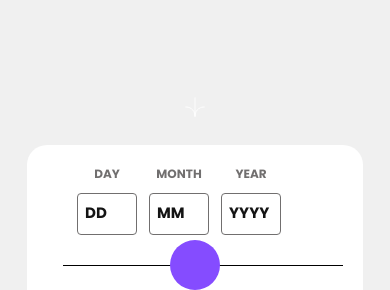
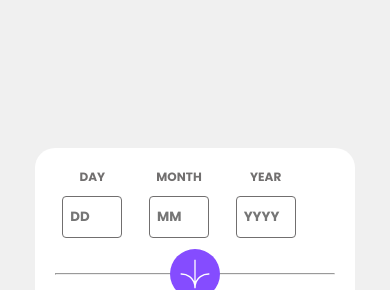
Before and after one commit to Goldexcool/Age-calculator, a plain HTML site: page index.html in a window 390 px wide. Shown: the part 123-413 px from the top of the page. Drawn offline with Linux system fonts and the light colour scheme.

Commit message:
fixed more bugs

```diff
--- a/index.html
+++ b/index.html
@@ -21,26 +21,32 @@
             <div class="sectionwrapper">
                 <div class="date__wrap">
                     <div class="day">
-                        <label>DAY</label>
-                        <input placeholder="DD" required id="day">
+                        <label class="label">DAY</label>
+                        <input placeholder="DD" required id="day" class="input">
                         <small id="error_day"></small>
                     </div>
                     <div class="day">
-                        <label>MONTH</label>
-                        <input placeholder="MM" required id="month">
+                        <label class="label label2">MONTH</label>
+                        <input placeholder="MM" required id="month" class="input input2">
                         <small id="error_month"></small>
                     </div>
                     <div class="day">
-                        <label>YEAR</label>
-                        <input placeholder="YYYY" required id="year">
+                        <label class="label label3">YEAR</label>
+                        <input placeholder="YYYY" required id="year" class="input input3">
                         <small id="error_year"></small>
                     </div>
                 </div>
 
-                <div class="horizontal_line" id="calculate">
+                <!-- <div class="horizontal_line" >
                     <div class="hr_line"></div>
                     <div class="circle" ></div>
                     <img src="./icon-arrow.svg" alt="">
+                </div> -->
+                <div class="button_wrapper" >
+                    <div><hr class="hr_line"></div>
+                <button class="calc_btn" id="calculate">
+                    <img src="./icon-arrow.svg" alt="">
+                </button>
                 </div>
 
                 <div class="date_wrapper">
--- a/script.js
+++ b/script.js
@@ -11,6 +11,16 @@ const errorday = document.getElementById('error_day');
 const errormonth = document.getElementById('error_month');
 const erroryear = document.getElementById('error_year');
 
+const errday = document.querySelector('.label');
+const errmon = document.querySelector('.label2');
+const erryear = document.querySelector('.label3');
+
+
+const errInp = document.querySelector(".input")
+const errInpMon = document.querySelector(".input2")
+const errInpYear = document.querySelector(".input3")
+
+
 
 calculate.addEventListener('click', Calculatedate);
 let isValid = false;
@@ -19,6 +29,9 @@ inputday.addEventListener('input', e =>{
   const day = e.target.value;
   if(day < 1 || day > 31 || day === 0){
     errorday.textContent = 'Invalid day';
+    errday.classList.add("err");
+    errInp.classList.add("errr");
+    // day.classList.add('errr');
     isValid = false;
   }else{
     errorday.textContent = '';
@@ -30,6 +43,8 @@ inputmonth.addEventListener('input', e =>{
   const month = e.target.value;
   if(month < 1 || month > 12 || month === 0){
     errormonth.textContent = 'Invalid month';
+    errmon.classList.add("err");
+    errInpMon.classList.add("errr");
     isValid = false;
   }else{
     errormonth.textContent = '';
@@ -41,6 +56,8 @@ inputyear.addEventListener('input', e =>{
   const year = e.target.value;
   if(year< 1 || year > 2023 || year === 0){
     erroryear.textContent = 'Invalid year';
+    erryear.classList.add("err");
+    errInpYear.classList.add("errr");
     isValid = false;
   }else{
     erroryear.textContent = '';
--- a/style.css
+++ b/style.css
@@ -30,7 +30,7 @@ body{
 }
 small{
     color: var(--Lightred);
-    font-size: 12px;
+    font-size: 11px;
 }
 #section{
     width: 100%;
@@ -57,11 +57,13 @@ small{
 }
 .date__wrap{
     display: flex;
-    align-items: center;
-    justify-content: center;
+    align-items: start;
+    justify-content: start;
     gap: 1.5rem;
     margin-bottom: .8rem;
     margin-left: -2rem;
+    width: 80%;
+    overflow: hidden;
 }
 .day{
     display: flex;
@@ -69,15 +71,19 @@ small{
     align-items: center;
     justify-content: center;
     gap: .1rem;
+    width: 100%;
+
     /* margin-left: -5rem; */
 }
-.day label{
+
+
+.label{
    display: block;
    margin-bottom: .5rem;
    font-size: 12px;
    color: var(--Smokey-grey);
 }
-.day input{
+.input{
     width: 80px;
     border: 1px solid var(--Smokey-grey);
     border-radius: 0.25rem;
@@ -86,36 +92,38 @@ small{
     color: var(--Off-black);
 
 }
-.day input::placeholder{
+.label.err{
+    color: var(--Lightred);
+}
+
+.input.errr{
+    outline: none;
+    border: 1.5px solid var(--Lightred);
+}
+.label2.err{
+    color: var(--Lightred);
+}
+.label3.err{
+    color: var(--Lightred);
+}
+.input2.errr{
+    outline: none;
+    border: 1.5px solid var(--Lightred);
+}
+.input3.errr{
+    outline: none;
+    border: 1.5px solid var(--Lightred);
+}
+/* .day input::placeholder{
     color: var(--Off-black);
     font-size: 15px;
 }
-.horizontal_line {
-    display: flex;
-    align-items: center;
-    justify-content: center;
-    gap: 7px;
-}
-.horizontal_line .hr_line{
-    margin-left: 1rem;
-    width: 320px;
-    height: 1px;
-    background-color: black;
-}
-.horizontal_line .circle{
-    width: 50px;
-    height: 50px;
-    border-radius: 50%;
-    background-color: var(--Purple);
-    position: relative;
+.day input:focus{
+    outline: none;
+    border: 1.5px solid var(--Purple);
+} */
 
-}
-.horizontal_line img{
-    width: 20px;
-    height: 60px;
-    position: absolute;
-    margin-left: 344px;
-}
+
 .date_wrapper{
     display: flex;
     flex-direction: column;
@@ -142,6 +150,37 @@ small{
     font-size: 50px;
     color: var(--Purple);
 }
+.button_wrapper{
+    display: flex;
+    justify-content: center;
+    align-items: center;
+    margin-top: -.5rem;
+}
+.hr_line{
+    width: 320px;
+    height: 1px;
+    background-color: black;
+}
+.calc_btn{
+    width: 60px;
+    height: 60px;
+    padding: 10px;
+    border: none;
+    border-radius: 50%;
+    background-color: var(--Purple);
+    color: var(--White);
+    font-size: 15px;
+    font-weight: 700;
+    cursor: pointer;
+}
+.calc_btn img{
+    width: 40px;
+    height: 40px;
+}
+.calc_btn:hover{
+    background-color: var(--Off-black);
+}
+
 @media (max-width: 480px) {
     #section{
         padding: 80px;
@@ -153,28 +192,11 @@ small{
         width: 60px;
     }
     .date__wrap{
-        gap: .75rem;
+        gap: .5rem;
+        width: 90%;
 
     }
 
-    .horizontal_line img {
-        margin-left: 252px;
-        position: absolute;
-        top: 200px;
-        margin-left: 0px;
-    }
-    .horizontal_line .circle{
-        position: absolute;
-        margin-bottom: 1rem ;
-
-    }
-    .horizontal_line .hr_line{
-        position: relative;
-        width: 280px;
-        margin-bottom: 2rem;
-        margin-top: 1rem;
-
-    }
     .date_wrapper h1{
         font-size: 30px;
 
@@ -182,9 +204,34 @@ small{
     .first_line{
         font-size: 30px;
     }
+    .button_wrapper{
+        margin-top: 1.3rem;
+    }
+    .hr_line{
+        width: 280px;
+        position: relative;
+        margin-bottom: 20px;
+
+    }
+    .calc_btn{
+        position: absolute;
+        width: 50px;
+        height: 50px;
+        margin-top: -20px ;
+
+
+    }
+    .calc_btn img{
+        width: 30px;
+        height: 30px;
+    }
+    small{
+        color: var(--Lightred);
+        font-size: 9px;
+    }
 }
 @media (max-width: 320px) {
-    .horizontal_line .hr_line{
+    .hr_line{
         width: 250px;
     }
 }
```
